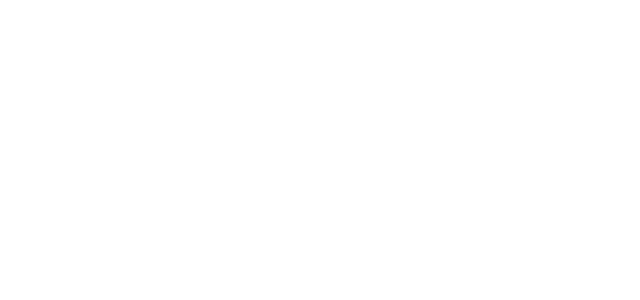
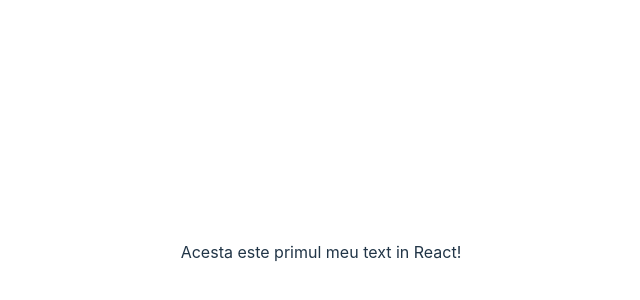
Before and after one commit to danretegan/react-lesson-1, a React (Vite) app in the folder my-app/: page / in a window 1280 px wide. Shown: the part 148-448 px from the top of the page, without its empty margins (319-959 px from the left). Built offline with nearby package versions, Linux system fonts and the light colour scheme.

Commit message:
first text in React!

```diff
--- a/my-app/src/App.jsx
+++ b/my-app/src/App.jsx
@@ -5,7 +5,7 @@
 
   return (
     <div>
-
+    <p>Acesta este primul meu text in React!</p>
     </div>
   )
 }
```
